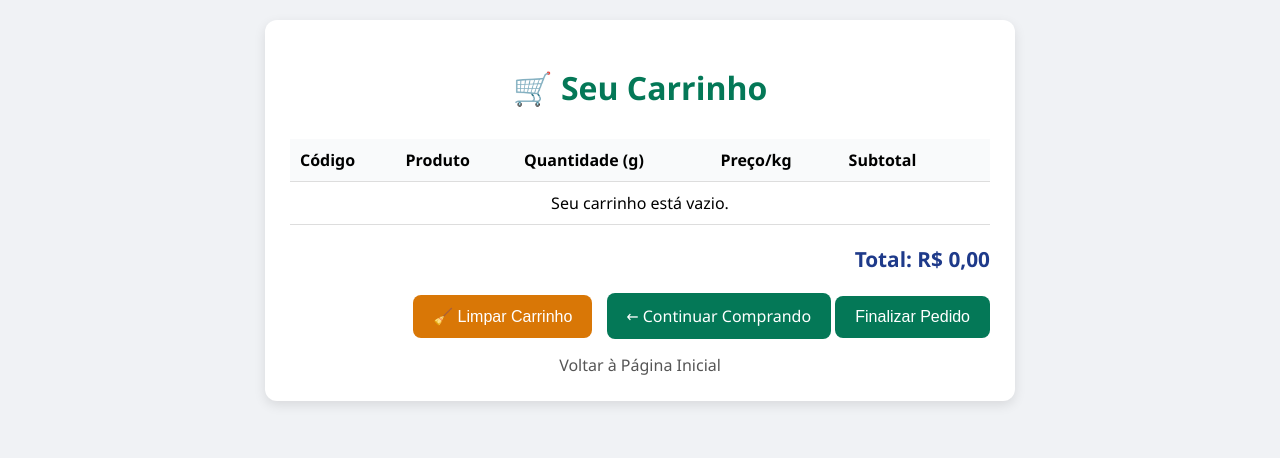
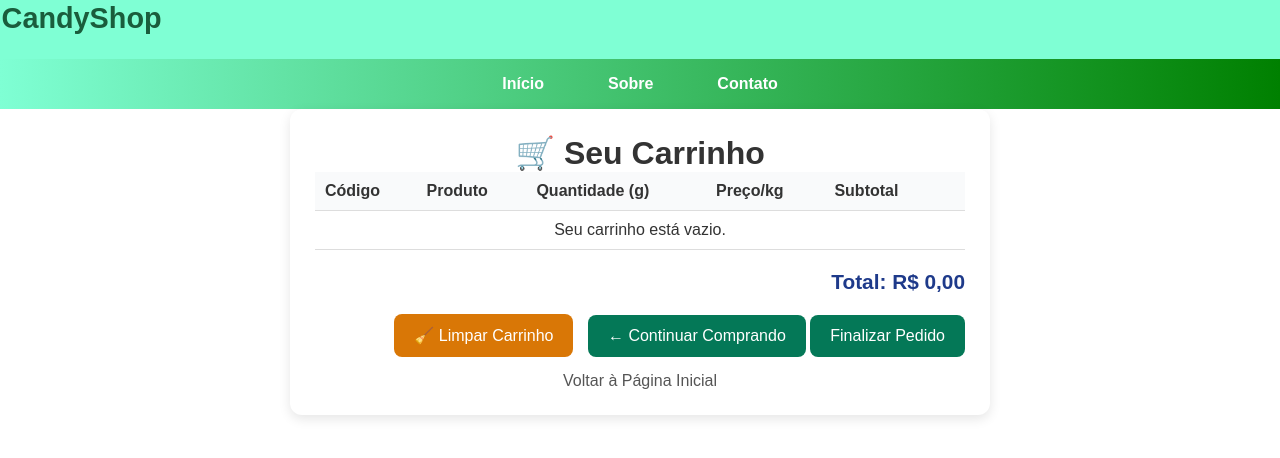
Before and after one commit to rjhalmeman/dw1-modelo-4bim, a website: page frontend/visaoCliente/carrinho/carrinho.html in a window 1280 px wide. Drawn offline with Linux system fonts and the light colour scheme.

Commit message:
[2025-11-15 19:19] Commit automático

```diff
--- a/frontend/visaoCliente/carrinho.css
+++ /dev/null
@@ -1,104 +0,0 @@
-    body {
-      font-family: 'Segoe UI', Tahoma, Geneva, Verdana, sans-serif;
-      margin: 0;
-      padding: 20px;
-      background-color: #f0f2f5;
-    }
-
-    h1 {
-      color: #047857;
-      text-align: center;
-      margin-bottom: 30px;
-    }
-
-    .container {
-      max-width: 700px;
-      margin: 0 auto;
-      background-color: white;
-      padding: 25px;
-      border-radius: 12px;
-      box-shadow: 0 4px 12px rgba(0, 0, 0, 0.1);
-    }
-
-    table {
-      width: 100%;
-      border-collapse: collapse;
-    }
-
-    th, td {
-      padding: 10px;
-      text-align: left;
-      border-bottom: 1px solid #ddd;
-    }
-
-    th {
-      background-color: #f9fafb;
-    }
-
-    .total {
-      font-size: 1.3rem;
-      font-weight: bold;
-      color: #1e3a8a;
-      text-align: right;
-      margin-top: 20px;
-    }
-
-    .btn {
-      display: inline-block;
-      background-color: #047857;
-      color: white;
-      border: none;
-      padding: 12px 20px;
-      border-radius: 8px;
-      font-size: 1rem;
-      cursor: pointer;
-      text-decoration: none;
-      transition: background-color 0.3s;
-      margin-top: 20px;
-    }
-
-    .btn:hover {
-      background-color: #065f46;
-    }
-
-    .btn-remover {
-      background-color: #dc2626;
-      border: none;
-      color: white;
-      padding: 5px 10px;
-      border-radius: 5px;
-      cursor: pointer;
-    }
-
-    .btn-remover:hover {
-      background-color: #b91c1c;
-    }
-
-    .btn-limpar {
-      background-color: #d97706;
-      margin-right: 10px;
-    }
-
-    .btn-limpar:hover {
-      background-color: #b45309;
-    }
-
-    input[type="number"] {
-      width: 80px;
-      padding: 5px;
-      text-align: right;
-      border: 1px solid #ccc;
-      border-radius: 5px;
-    }
-
-    .acoes {
-      text-align: right;
-    }
-
-    .voltar {
-      display: block;
-      text-align: center;
-      margin-top: 15px;
-      color: #555;
-      text-decoration: none;
-    }
--- /dev/null
+++ b/frontend/visaoCliente/carrinho/carrinho.css
@@ -0,0 +1,184 @@
+/* Reset básico */
+* {
+  margin: 0;
+  padding: 0;
+  box-sizing: border-box;
+}
+
+body {
+  font-family: Arial, sans-serif;
+  background: white;
+  color: #333;
+  text-align: center;
+}
+
+/* Cabeçalho */
+header {
+  padding: 0rem 0rem 0rem 0rem;
+  background-color: aquamarine;
+}
+
+header h1 {
+  margin-bottom: 0rem;
+  font-size: 1.8rem;
+  color: #1a5d3c;
+}
+
+.topo {
+  display: flex;
+  justify-content: space-between;
+  align-items: center;
+  font-family: Arial, sans-serif;
+  font-size: 16px;
+  padding: 0.1rem 1.5rem 1.5rem 0.1rem;
+}
+
+.topo h3 {
+  margin: 0;
+}
+
+/* Menu principal */
+.nav {
+  background: linear-gradient(90deg, aquamarine, green);
+  padding: 0.5rem 0;
+}
+
+.nav__menu {
+  list-style: none;
+  display: flex;
+  justify-content: center;
+  gap: 2rem;
+}
+
+.nav__menu-item {
+  position: relative;
+}
+
+.nav__menu-item a {
+  color: white;
+  text-decoration: none;
+  font-weight: bold;
+  padding: 0.5rem 1rem;
+  display: block;
+}
+
+/* Submenu */
+.nav__submenu {
+  list-style: none;
+  position: absolute;
+  top: 100%;
+  left: 0;
+  background: white;
+  border: 1px solid #ccc;
+  display: none;
+  min-width: 180px;
+  text-align: left;
+}
+
+.nav__submenu-item a {
+  color: #1a5d3c;
+  padding: 0.5rem 1rem;
+  display: block;
+}
+
+.nav__submenu-item a:hover {
+  background: aquamarine;
+}
+
+/* Hover para mostrar submenu */
+.nav__menu-item:hover .nav__submenu {
+  display: block;
+}
+
+.container {
+  max-width: 700px;
+  margin: 0 auto;
+  background-color: white;
+  padding: 25px;
+  border-radius: 12px;
+  box-shadow: 0 4px 12px rgba(0, 0, 0, 0.1);
+}
+
+table {
+  width: 100%;
+  border-collapse: collapse;
+}
+
+th,
+td {
+  padding: 10px;
+  text-align: left;
+  border-bottom: 1px solid #ddd;
+}
+
+th {
+  background-color: #f9fafb;
+}
+
+.total {
+  font-size: 1.3rem;
+  font-weight: bold;
+  color: #1e3a8a;
+  text-align: right;
+  margin-top: 20px;
+}
+
+.btn {
+  display: inline-block;
+  background-color: #047857;
+  color: white;
+  border: none;
+  padding: 12px 20px;
+  border-radius: 8px;
+  font-size: 1rem;
+  cursor: pointer;
+  text-decoration: none;
+  transition: background-color 0.3s;
+  margin-top: 20px;
+}
+
+.btn:hover {
+  background-color: #065f46;
+}
+
+.btn-remover {
+  background-color: #dc2626;
+  border: none;
+  color: white;
+  padding: 5px 10px;
+  border-radius: 5px;
+  cursor: pointer;
+}
+
+.btn-remover:hover {
+  background-color: #b91c1c;
+}
+
+.btn-limpar {
+  background-color: #d97706;
+  margin-right: 10px;
+}
+
+.btn-limpar:hover {
+  background-color: #b45309;
+}
+
+input[type="number"] {
+  width: 80px;
+  padding: 5px;
+  text-align: right;
+  border: 1px solid #ccc;
+  border-radius: 5px;
+}
+
+.acoes {
+  text-align: right;
+}
+
+.voltar {
+  display: block;
+  text-align: center;
+  margin-top: 15px;
+  color: #555;
+  text-decoration: none;
+}
--- a/frontend/visaoCliente/carrinho.html
+++ b/frontend/visaoCliente/carrinho/carrinho.html
@@ -9,6 +9,22 @@
 </head>
 
 <body>
+
+ <!-- Cabeçalho -->
+    <header>
+        <div class="topo">
+            <h1>CandyShop</h1>
+
+        </div>
+        <nav class="nav">
+            <ul class="nav__menu">
+                <li class="nav__menu-item"><a href="index.html">Início</a></li>
+                <li class="nav__menu-item"><a href="#">Sobre</a></li>
+                <li class="nav__menu-item"><a href="#">Contato</a></li>
+            </ul>
+        </nav>
+    </header>
+
     <div class="container">
         <h1>🛒 Seu Carrinho</h1>
 
@@ -30,11 +46,11 @@
 
         <div class="acoes">
             <button id="btn-limpar" class="btn btn-limpar">🧹 Limpar Carrinho</button>
-            <a href="index.html" class="btn">← Continuar Comprando</a>
+            <a href="../index.html" class="btn">← Continuar Comprando</a>
             <button id="btn-finalizar" class="btn">Finalizar Pedido</button>
         </div>
 
-        <a href="index.html" class="voltar">Voltar à Página Inicial</a>
+        <a href="../index.html" class="voltar">Voltar à Página Inicial</a>
     </div>
 
     <script src="./carrinho.js"></script>
--- a/frontend/visaoCliente/carrinho.js
+++ b/frontend/visaoCliente/carrinho/carrinho.js
@@ -75,7 +75,7 @@ function finalizarPedido() {
         alert("Seu carrinho está vazio.");
         return;
     }
-    window.location.href = "finalizar.html";
+    window.location.href = "../finalizar/finalizar.html";
 }
 
 document.getElementById('btn-finalizar').addEventListener('click', finalizarPedido);
--- a/frontend/visaoCliente/finalizar.css
+++ b/frontend/visaoCliente/finalizar/finalizar.css
@@ -1,27 +1,93 @@
-/* ======= Estilo geral ======= */
-body {
-  font-family: "Segoe UI", Tahoma, Geneva, Verdana, sans-serif;
-  background-color: #f8fffe;
-  margin: 0;
-  padding: 40px 20px;
-  display: flex;
-  flex-direction: column;
-  align-items: center;
-  color: #2d4a4a;
+/* Reset básico */
+* {
+    margin: 0;
+    padding: 0;
+    box-sizing: border-box;
 }
 
-/* ======= Container principal ======= */
-h1 {
-  color: #0d9488;
-  margin-bottom: 25px;
-  display: flex;
-  align-items: center;
-  gap: 8px;
+body {
+    font-family: Arial, sans-serif;
+    background: white;
+    color: #333;
+    text-align: center;
 }
 
-h1::before {
-  content: "🧾";
-  font-size: 1.4em;
+/* Cabeçalho */
+header {
+    padding: 0rem 0rem 0rem 0rem;
+    background-color: aquamarine;
+}
+
+header h1 {
+    margin-bottom: 0rem;
+    font-size: 1.8rem;
+    color: #1a5d3c;
+}
+
+.topo {
+    display: flex;
+    justify-content: space-between;
+    align-items: center;
+    font-family: Arial, sans-serif;
+    font-size: 16px;
+    padding: 0.1rem 1.5rem 1.5rem 0.1rem;
+}
+
+.topo h3 {
+    margin: 0;
+}
+
+/* Menu principal */
+.nav {
+    background: linear-gradient(90deg, aquamarine, green);
+    padding: 0.5rem 0;
+}
+
+.nav__menu {
+    list-style: none;
+    display: flex;
+    justify-content: center;
+    gap: 2rem;
+}
+
+.nav__menu-item {
+    position: relative;
+}
+
+.nav__menu-item a {
+    color: white;
+    text-decoration: none;
+    font-weight: bold;
+    padding: 0.5rem 1rem;
+    display: block;
+}
+
+/* Submenu */
+.nav__submenu {
+    list-style: none;
+    position: absolute;
+    top: 100%;
+    left: 0;
+    background: white;
+    border: 1px solid #ccc;
+    display: none;
+    min-width: 180px;
+    text-align: left;
+}
+
+.nav__submenu-item a {
+    color: #1a5d3c;
+    padding: 0.5rem 1rem;
+    display: block;
+}
+
+.nav__submenu-item a:hover {
+    background: aquamarine;
+}
+
+/* Hover para mostrar submenu */
+.nav__menu-item:hover .nav__submenu {
+    display: block;
 }
 
 /* ======= Tabela ======= */
--- a/frontend/visaoCliente/index.css
+++ b/frontend/visaoCliente/index.css
@@ -1,14 +1,93 @@
-body {
-    font-family: 'Segoe UI', Tahoma, Geneva, Verdana, sans-serif;
+/* Reset básico */
+* {
     margin: 0;
-    padding: 20px;
-    background-color: #f0f2f5;
+    padding: 0;
+    box-sizing: border-box;
 }
 
-h1 {
-    color: #1e3a8a;
+body {
+    font-family: Arial, sans-serif;
+    background: white;
+    color: #333;
     text-align: center;
-    margin-bottom: 40px;
+}
+
+/* Cabeçalho */
+header {
+    padding: 0rem 0rem 0rem 0rem;
+    background-color: aquamarine;
+}
+
+header h1 {
+    margin-bottom: 0rem;
+    font-size: 1.8rem;
+    color: #1a5d3c;
+}
+
+.topo {
+    display: flex;
+    justify-content: space-between;
+    align-items: center;
+    font-family: Arial, sans-serif;
+    font-size: 16px;
+    padding: 0.1rem 1.5rem 1.5rem 0.1rem;
+}
+
+.topo h3 {
+    margin: 0;
+}
+
+/* Menu principal */
+.nav {
+    background: linear-gradient(90deg, aquamarine, green);
+    padding: 0.5rem 0;
+}
+
+.nav__menu {
+    list-style: none;
+    display: flex;
+    justify-content: center;
+    gap: 2rem;
+}
+
+.nav__menu-item {
+    position: relative;
+}
+
+.nav__menu-item a {
+    color: white;
+    text-decoration: none;
+    font-weight: bold;
+    padding: 0.5rem 1rem;
+    display: block;
+}
+
+/* Submenu */
+.nav__submenu {
+    list-style: none;
+    position: absolute;
+    top: 100%;
+    left: 0;
+    background: white;
+    border: 1px solid #ccc;
+    display: none;
+    min-width: 180px;
+    text-align: left;
+}
+
+.nav__submenu-item a {
+    color: #1a5d3c;
+    padding: 0.5rem 1rem;
+    display: block;
+}
+
+.nav__submenu-item a:hover {
+    background: aquamarine;
+}
+
+/* Hover para mostrar submenu */
+.nav__menu-item:hover .nav__submenu {
+    display: block;
 }
 
 .carrossel-container {
--- a/frontend/visaoCliente/indexNovo.css
+++ /dev/null
@@ -1,129 +0,0 @@
-/* Reset básico - Mantido para consistência */
-* {
-    margin: 0;
-    padding: 0;
-    box-sizing: border-box;
-}
-
-body {
-    font-family: Arial, sans-serif;
-    background: white; /* Fundo principal claro */
-    color: #333;
-    text-align: center;
-    padding-top: 60px; /* Espaço para o cabeçalho fixo */
-}
-
-/* ---------------------------------------------------- */
-/* Estrutura do Cabeçalho - Novo elemento para o padrão visual */
-/* ---------------------------------------------------- */
-.header-produtos {
-    background-color: aquamarine; /* Cor de fundo do cabeçalho */
-    padding: 10px 20px;
-    position: fixed; /* Fixa o cabeçalho no topo */
-    top: 0;
-    left: 0;
-    width: 100%;
-    z-index: 1000;
-    box-shadow: 0 2px 5px rgba(0, 0, 0, 0.1);
-    display: flex;
-    justify-content: space-between; /* Espaçamento entre o título e o botão */
-    align-items: center;
-}
-
-.header-produtos h1 {
-    margin: 0;
-    font-size: 1.8rem;
-    color: #1a5d3c; /* Cor verde escura para o título */
-    /* Remove o ícone 🛒 do H1, pois ele foi movido para o botão */
-}
-
-/* ---------------------------------------------------- */
-/* Botão "Ver Carrinho" */
-/* ---------------------------------------------------- */
-.btn-ver-carrinho {
-    /* Estilo para parecer o botão do menu principal (Botão padrão) */
-    padding: 0.5rem 1.5rem;
-    background: green;
-    color: white;
-    border: none;
-    border-radius: 4px;
-    cursor: pointer;
-    font-weight: bold;
-    text-decoration: none; /* Caso seja transformado em <a> */
-    transition: background 0.3s ease;
-}
-
-.btn-ver-carrinho:hover {
-    background: darkgreen;
-}
-
-#contadorCarrinho {
-    font-weight: bold;
-    color: yellow; /* Destaca a contagem do carrinho */
-}
-
-/* ---------------------------------------------------- */
-/* Título Principal na página */
-/* ---------------------------------------------------- */
-h1 {
-    margin-top: 2rem;
-    margin-bottom: 2rem;
-    font-size: 2.5rem;
-    color: #1a5d3c; /* Cor do título principal na página, em linha com o verde do menu */
-}
-
-/* ---------------------------------------------------- */
-/* Estilos do Carrossel - Mantidos, mas adaptados para o fundo */
-/* ---------------------------------------------------- */
-.carrossel-container {
-    display: flex;
-    align-items: center;
-    justify-content: center;
-    max-width: 1000px;
-    margin: 0 auto;
-    position: relative;
-}
-
-.carrossel-wrapper {
-    display: flex;
-    overflow-x: hidden;
-    scroll-behavior: smooth;
-    padding: 20px;
-    gap: 20px;
-    width: 100%;
-    justify-content: start; /* Alinha o início dos produtos */
-}
-
-.nav-btn {
-    background-color: rgba(0, 0, 0, 0.5);
-    color: white;
-    border: none;
-    padding: 10px;
-    cursor: pointer;
-    font-size: 20px;
-    z-index: 10;
-    position: absolute;
-    top: 50%;
-    transform: translateY(-50%);
-    border-radius: 50%;
-    width: 40px;
-    height: 40px;
-    line-height: 20px;
-    text-align: center;
-}
-
-#prev-btn {
-    left: 10px;
-}
-
-#next-btn {
-    right: 10px;
-}
-
-.mensagem-info {
-    width: 100%;
-    text-align: center;
-    padding: 20px;
-    color: #555;
-    font-style: italic;
-}
```
Also changed, not shown: frontend/visaoCliente/finalizar/finalizar.html (renamed from frontend/visaoCliente/finalizar.html, +18 -1 lines), frontend/visaoCliente/index.html (+20 -7 lines), frontend/visaoCliente/finalizar/finalizar.js (renamed from frontend/visaoCliente/finalizar.js).
